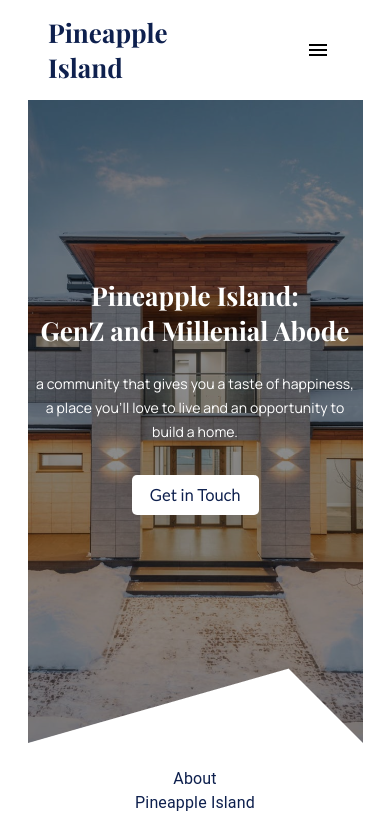
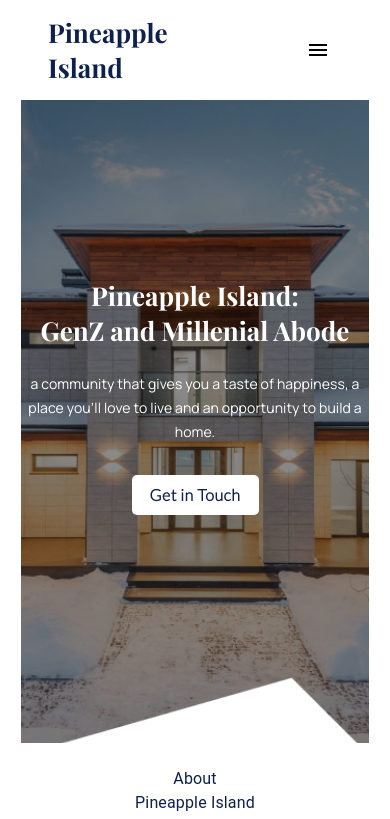
Before and after one commit to build-ratchanon/InternProject2, a Next.js app in the folder web-responsive/: page / in a window 390 px wide. Shown: the top 819 px of the page. Built offline with nearby package versions, Linux system fonts and the light colour scheme.

Commit message:
fix: tablet responsive

```diff
--- a/web-responsive/components/page1.tsx
+++ b/web-responsive/components/page1.tsx
@@ -59,9 +59,9 @@ function Page1() {
         alignItems="center"
         sx={{ display: { xs: "flex", md: "none" } }}
       >
-        <Grid display="flex" justifyContent="center" position="relative">
+        <Grid item display="flex" justifyContent="center" position="relative" width="100%">
           <Image
-            style={{ objectFit: "cover", filter: "brightness(55%)" }}
+            style={{ objectFit: "cover", filter: "brightness(55%)", width: "97%" }}
             src={img1Mobile}
             alt="Image1 Mobile"
           />
@@ -72,7 +72,8 @@ function Page1() {
             alignItems="center"
             flexDirection="column"
             textAlign="center"
-            px="7px"
+            // px="7px"
+            px="3%"
             pt="178px"
           >
             <Typography variant="h5" color="#FFFFFF">
@@ -80,7 +81,11 @@ function Page1() {
               GenZ and Millenial Abode
             </Typography>
 
-            <Typography variant="subtitle2" color="#FFFFFF" mt={3} mb={4}>
+            <Typography
+              variant="subtitle2" color="#FFFFFF"
+              mt={3}
+              mb={4}
+            >
               a community that gives you a taste of happiness, a place you’ll
               love to live and an opportunity to build a home.
             </Typography>
```
